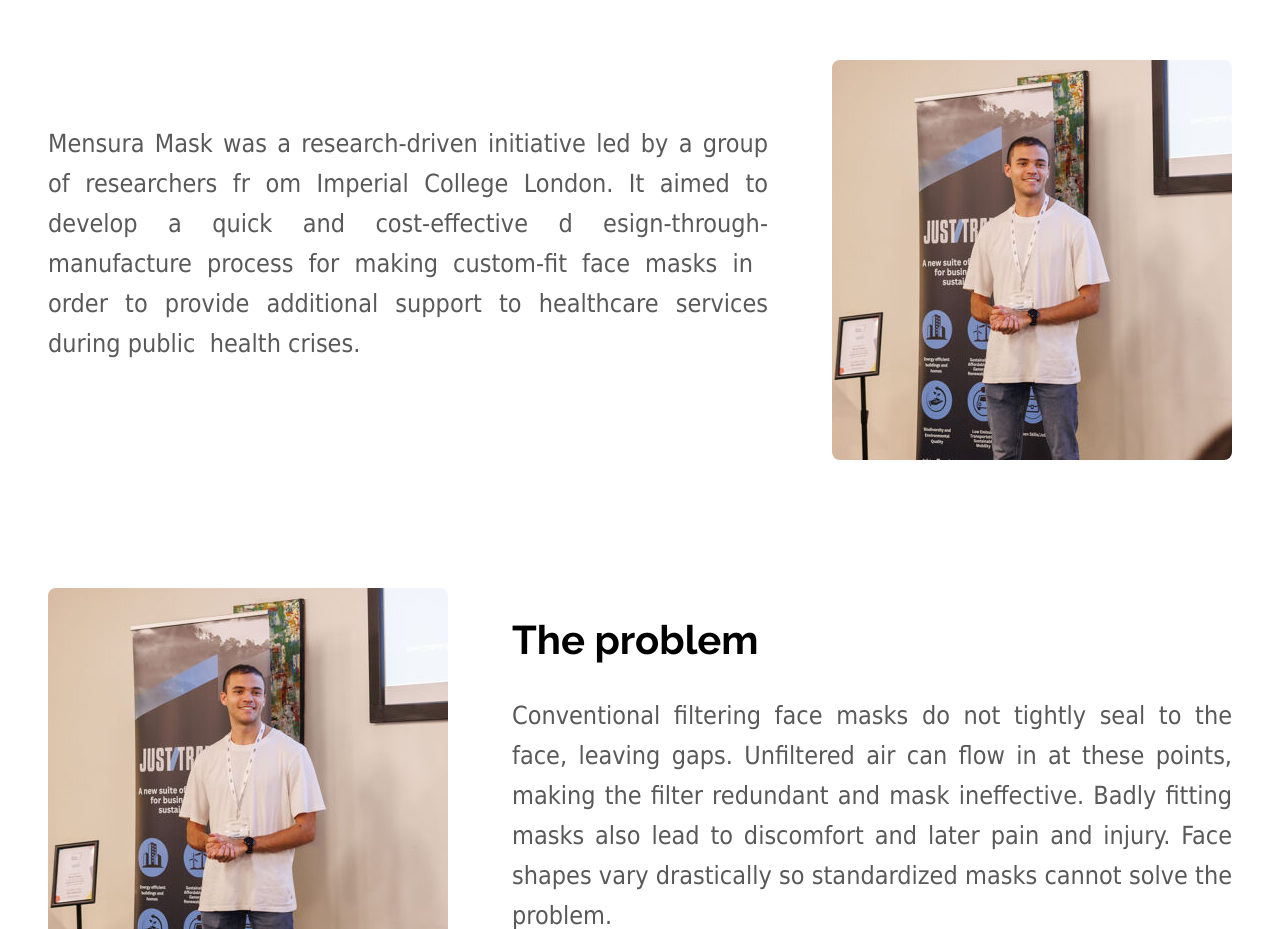
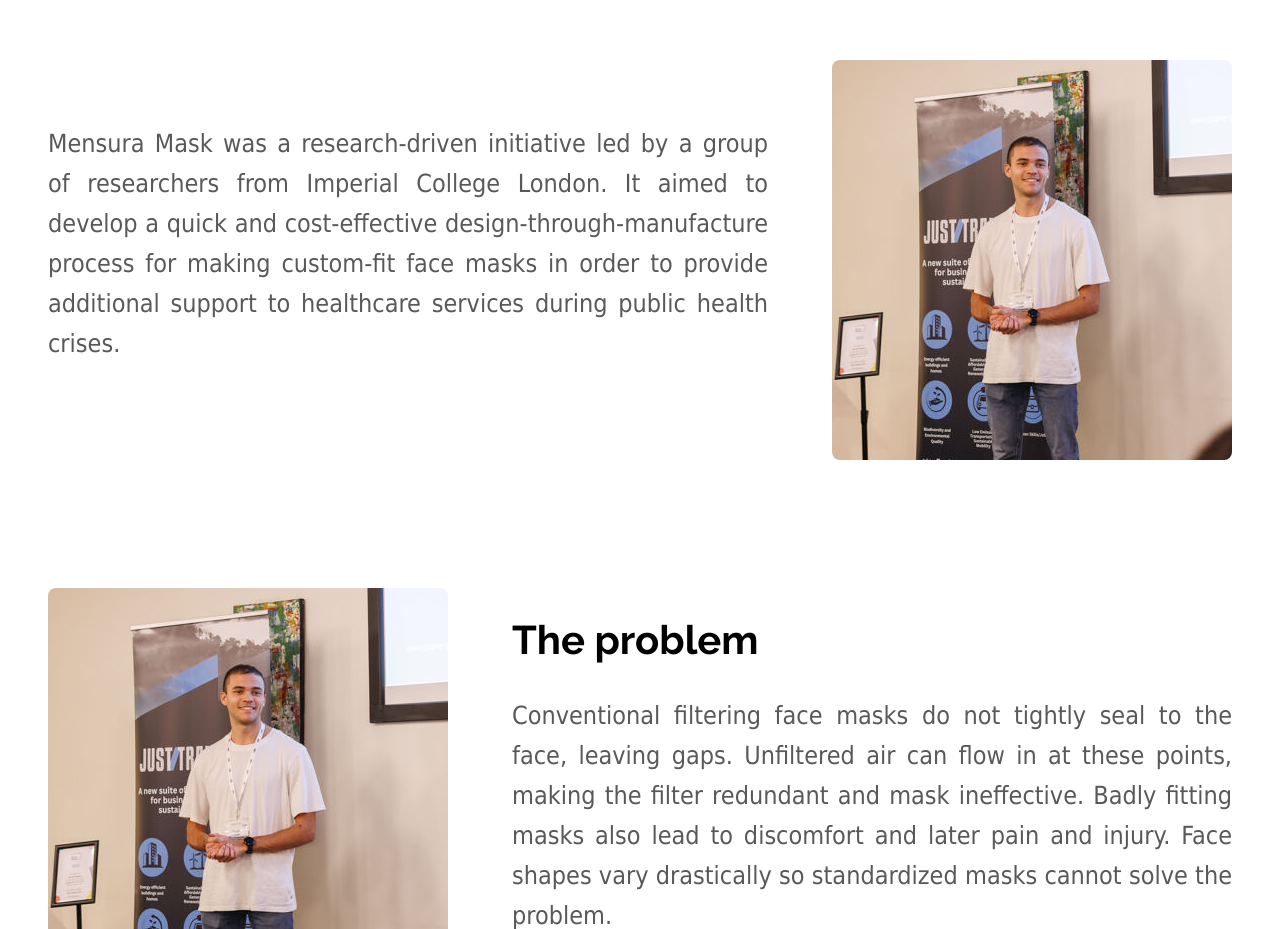
Before and after one commit to jlf119/jlf119.github.io, a website built with Parcel: page project1.html in a window 1280 px wide. Shown: the part 800-1729 px from the top of the page. Built offline with nearby package versions, Linux system fonts and the light colour scheme.

Commit message:
text sillyness

```diff
--- a/project1.html
+++ b/project1.html
@@ -109,21 +109,10 @@
               <span class="project1-details-sub-heading">
                 <span class="project1-text04">
                   Mensura Mask was a research-driven initiative led by a group
-                  of researchers fr
-                </span>
-                <span class="project1-text05">
-                  om Imperial College London. It aimed to develop a quick and
-                  cost-effective d
-                </span>
-                <span class="project1-text06">
-                  esign-through-manufacture process for making custom-fit face
-                  masks in&nbsp;
-                </span>
-                <span class="project1-text07">
-                  order to provide additional support to healthcare services
-                  during public&nbsp;
-                </span>
-                <span class="project1-text08">health crises.</span>
+                  of researchers from Imperial College London. It aimed to develop a quick and
+                  cost-effective design-through-manufacture process for making custom-fit face
+                  masks in order to provide additional support to healthcare services
+                  during public health crises.</span>
                 <br />
               </span>
             </div>
```
